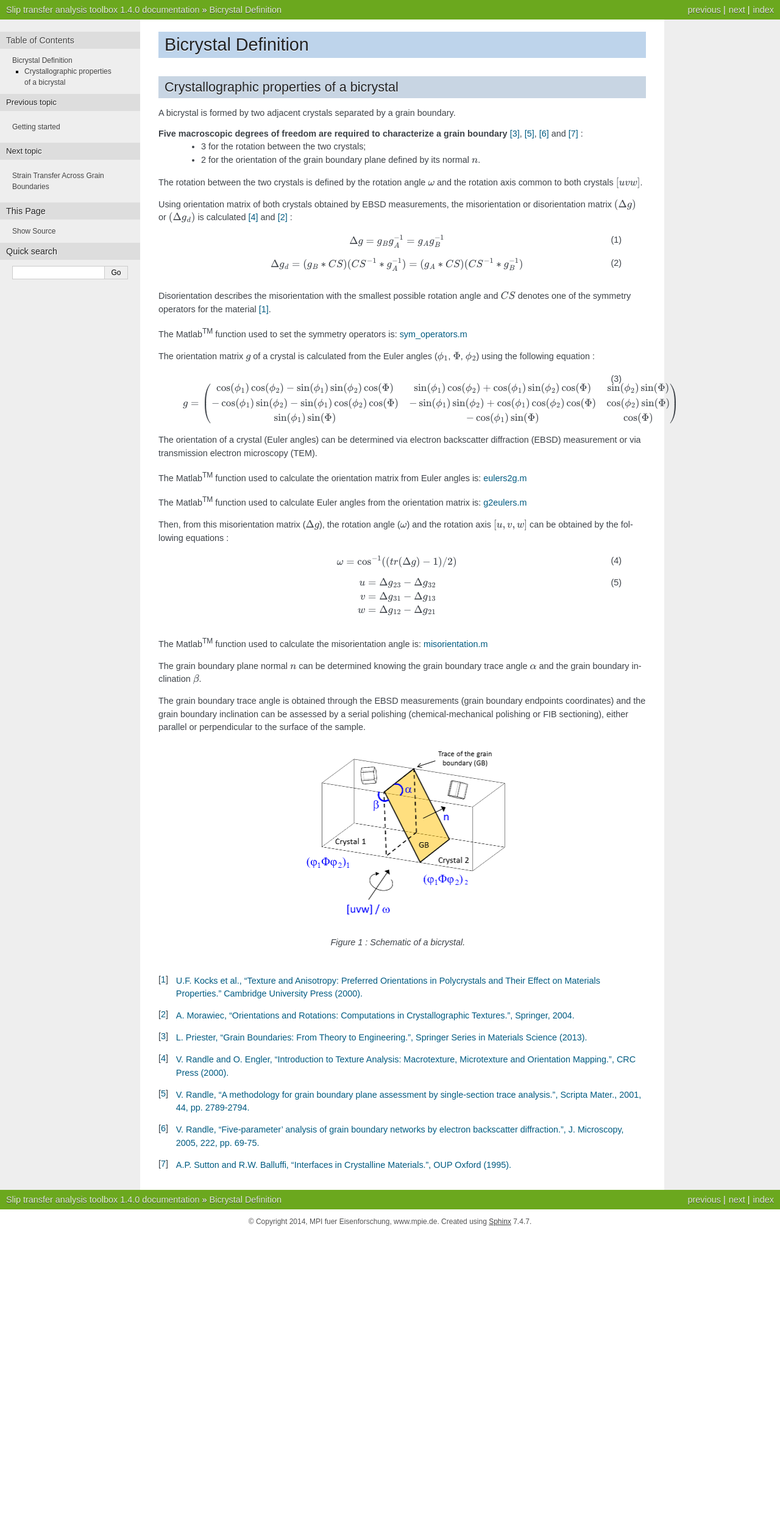
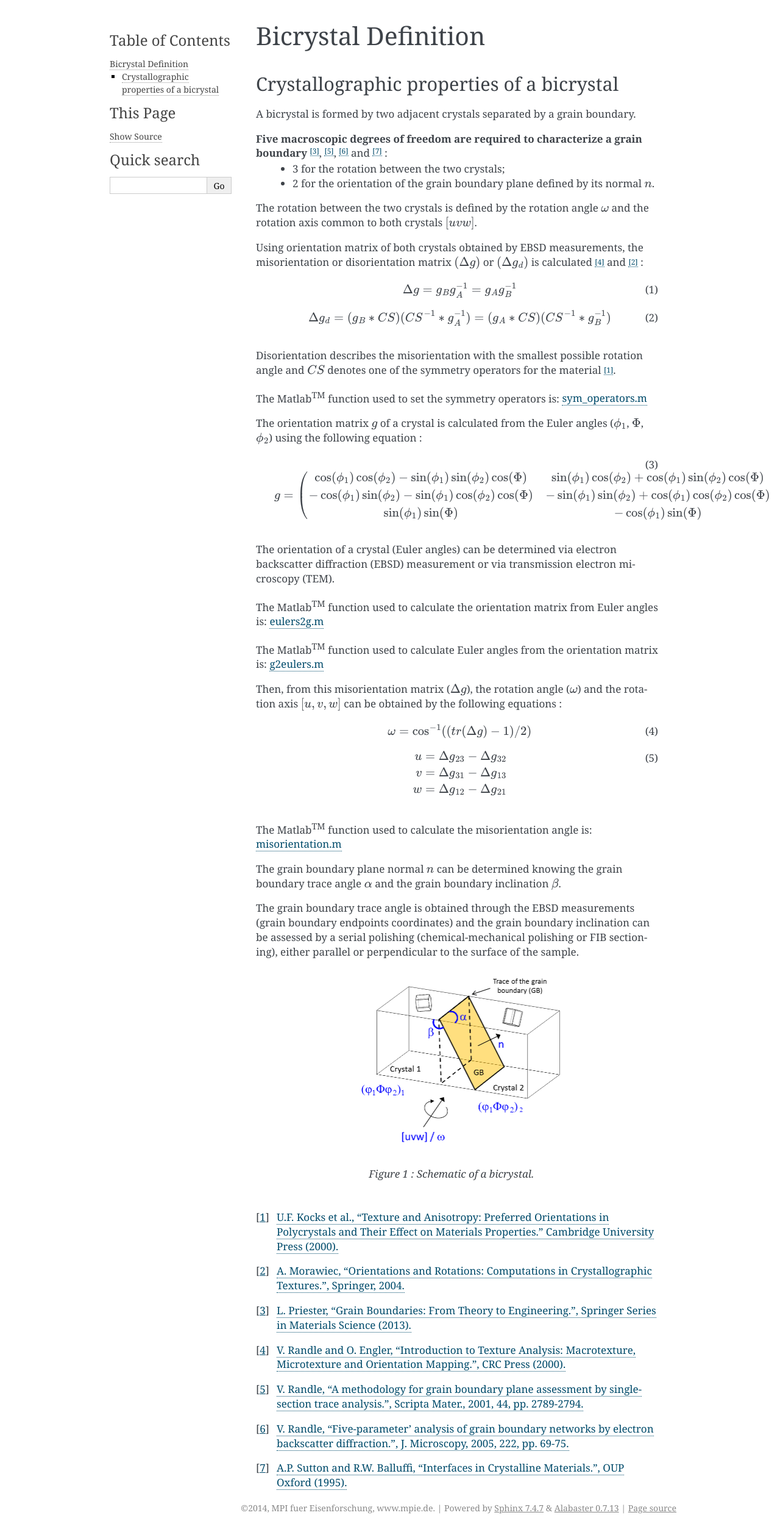
Before and after one commit to stabix/stabix, a Sphinx documentation site: the page built from doc/bicrystal_definition.rst, in a window 1280 px wide. Shown: the whole page at 61% size. Built offline with Sphinx 7.4.7, drawn with Linux system fonts in a browser that asks for light colours; before the commit the page ends 2023 px from its top, so only the background shows below that.

```diff
--- a/doc/conf.py
+++ b/doc/conf.py
@@ -104,7 +104,7 @@
 # See http://sphinx-doc.org/theming.html
 #html_theme = 'default'
 #html_theme = 'agogo'
-html_theme = 'nature' # no option !
+#html_theme = 'nature' # no option !
 #html_theme_options{}
 
 # Theme options are theme-specific and customize the look and feel of a theme
```
Also changed, not shown: doc/index.rst (+13 -8 lines).
